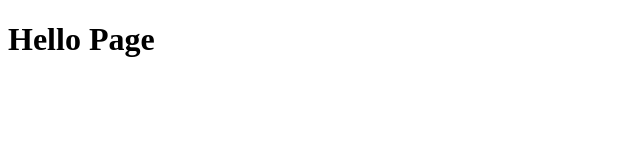
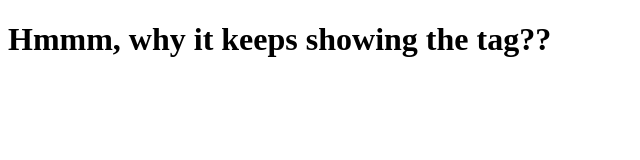
Before and after one commit to irynapp/test, a plain HTML site: page site/index.html in a window 1280 px wide. Shown: the whole page, without its empty margins (0-640 px from the left). Drawn offline with Linux system fonts and the light colour scheme.

Commit message:
Small modification to a content

```diff
--- a/site/index.html
+++ b/site/index.html
@@ -4,6 +4,6 @@
 	<title>Hello</title>
 </head>
 <body>
-<h1>Hello Page</h1>
+<h1>Hmmm, why it keeps showing the tag??</h1>
 </body>
 </html>
```
